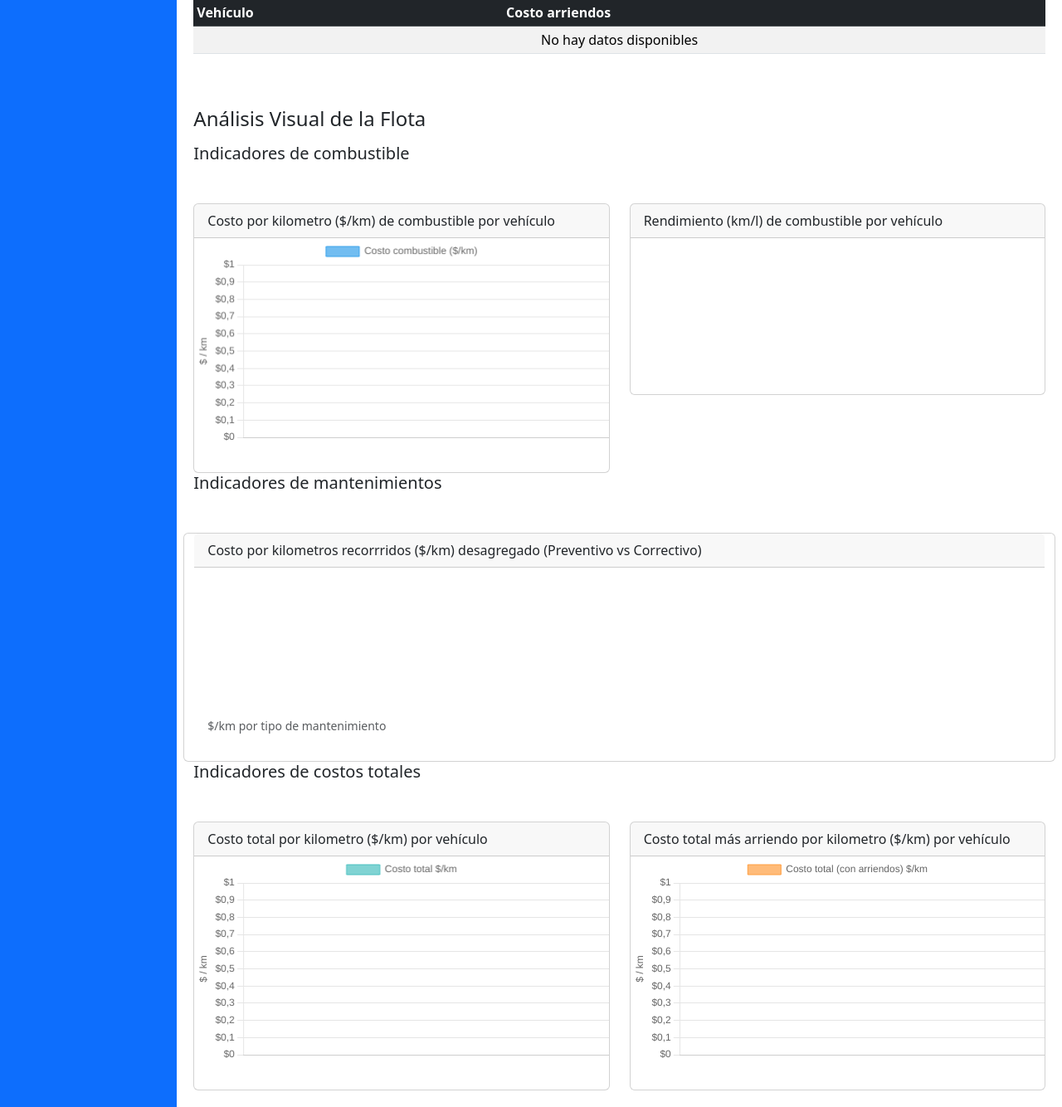
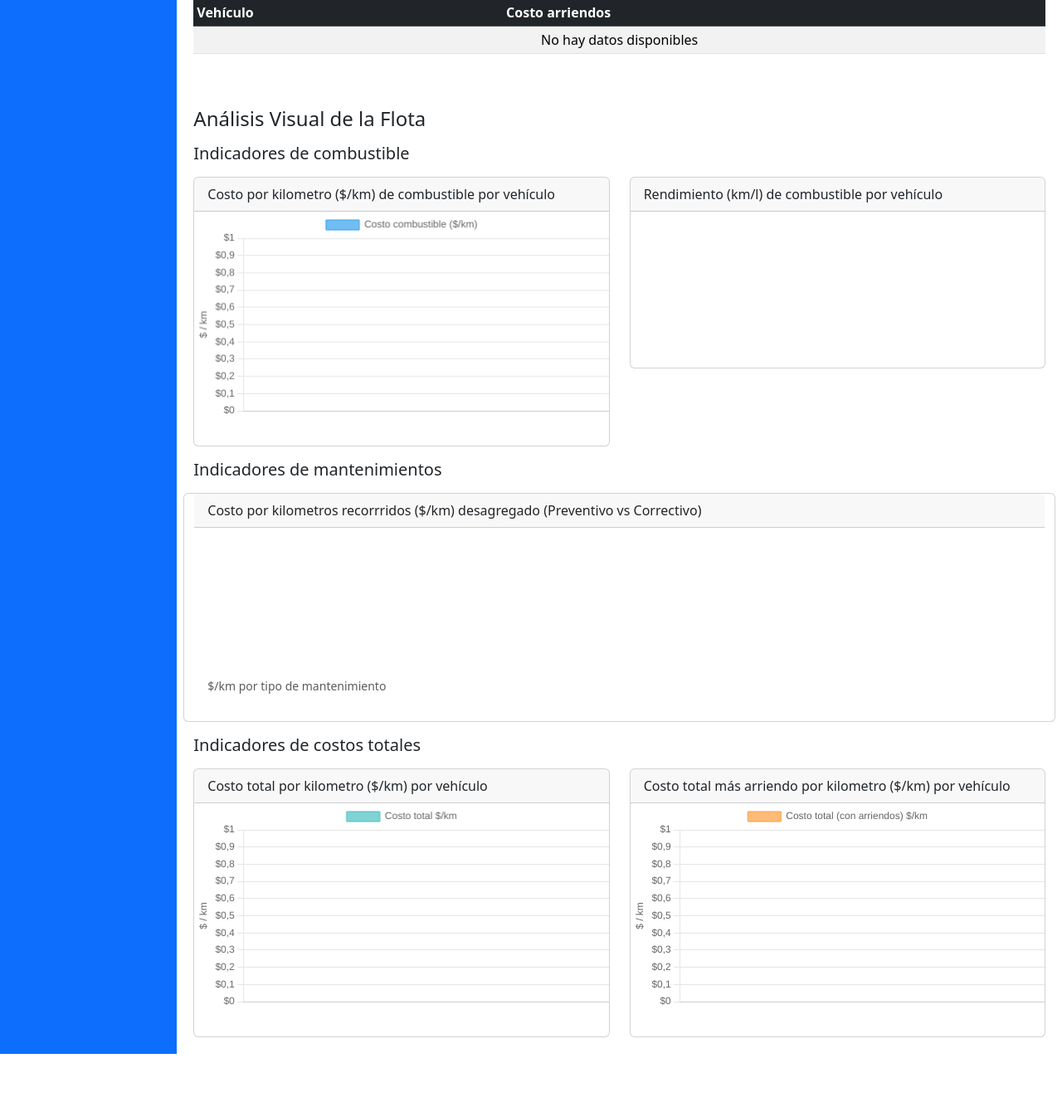
Before and after one commit to sergiodmartinezf/gestion_flota_hrn, a Django app: page /reportes/ in a window 1280 px wide. Shown: the part 772-2106 px from the top of the page at 83% size. After the commit the page ends 2042 px from the top, so only its background shows below. Run offline with Django 5.2, Linux system fonts and the light colour scheme; the visitor is signed in with stand-in values (Sample User, id 1); data that the repository does not hold is empty; a map, chart or similar area stays blank; some libraries are stand-ins or nearby versions.

Commit message:
ajustes menores a gráficos

```diff
--- a/flota/templates/flota/reportes.html
+++ b/flota/templates/flota/reportes.html
@@ -264,8 +264,8 @@
         <div class="mt-5">
             <h4 class="mb-3">Análisis Visual de la Flota</h4>
             <!-- INDICADORES DE COMBUSTIBLE -->
-            <h5 class="mb-3">Indicadores de combustible</h5>
-            <div class="row mt-5">
+            <h5 class="mt-3">Indicadores de combustible</h5>
+            <div class="row mt-3">
                 <div class="col-md-6">
                     <div class="card">
                         <div class="card-header">Costo por kilometro ($/km) de combustible por vehículo</div>
@@ -284,8 +284,8 @@
                 </div>
             </div>
             <!-- INDICADORES DE MANTENIMIENTOS -->
-            <h5 class="mb-3">Indicadores de mantenimientos</h5>
-            <div class="row mt-5">
+            <h5 class="mt-3">Indicadores de mantenimientos</h5>
+            <div class="row mt-3">
                 <div class="card">
                     <div class="card-header">Costo por kilometros recorrridos ($/km) desagregado (Preventivo vs Correctivo)</div>
                     <div class="card-body">
@@ -295,8 +295,8 @@
                 </div>
             </div>
             <!-- INDICADORES DE COSTOS TOTALES -->
-            <h5 class="mb-3">Indicadores de costos totales</h5>
-            <div class="row mt-5">
+            <h5 class="mt-3">Indicadores de costos totales</h5>
+            <div class="row mt-3">
                 <div class="col-md-6">
                     <div class="card">
                         <div class="card-header">Costo total por kilometro ($/km) por vehículo</div>
```
